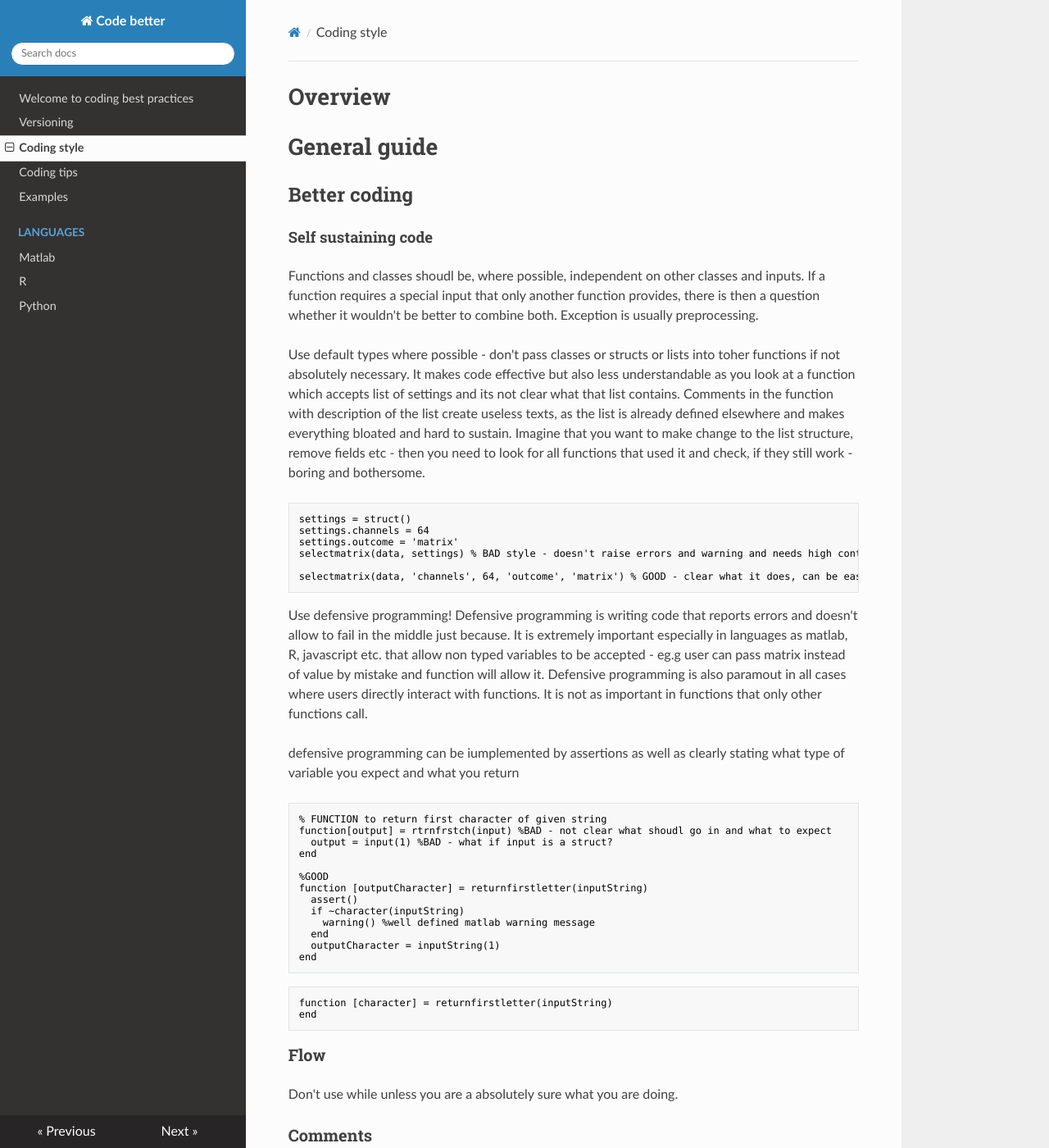
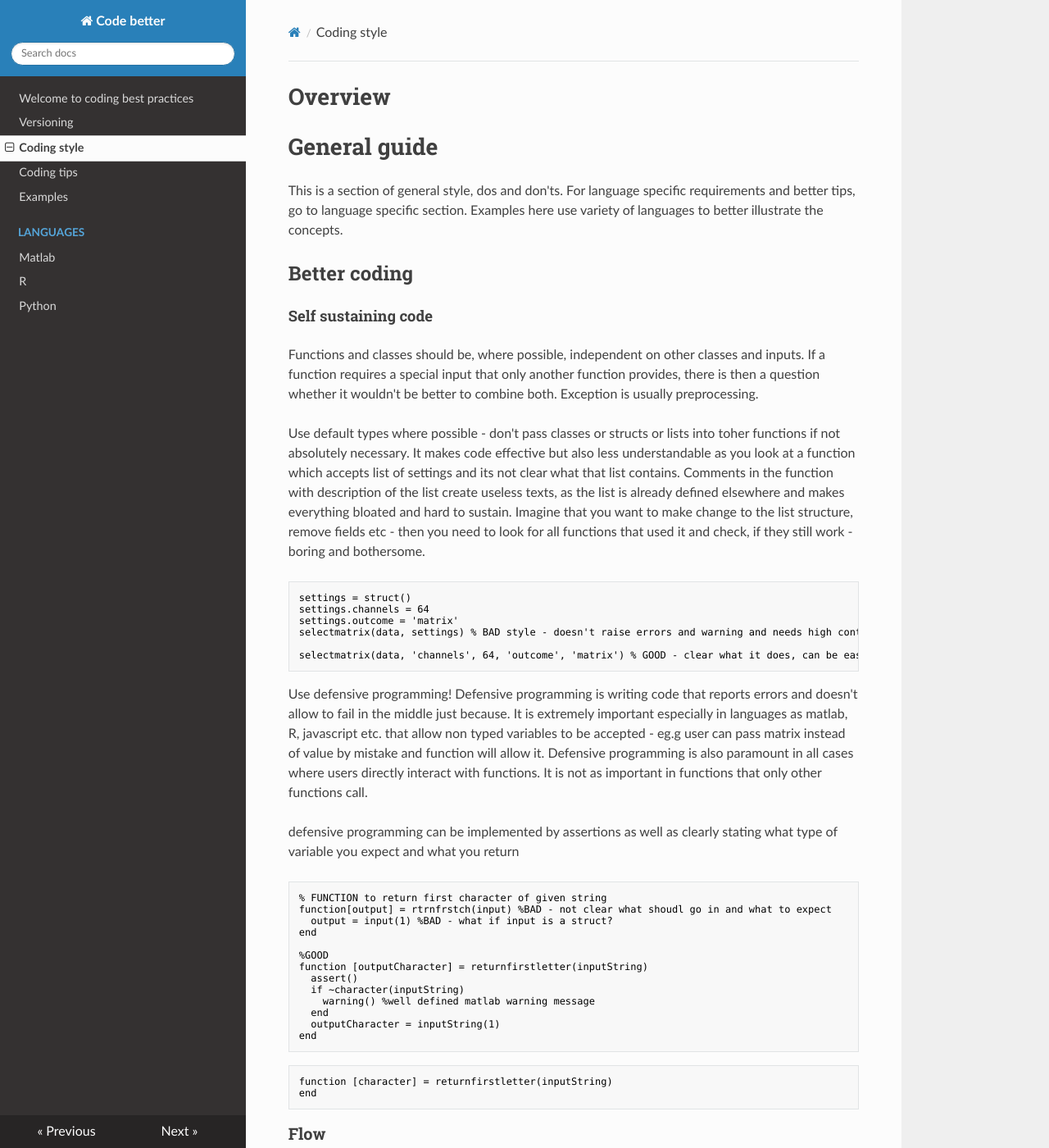
Before and after one commit to lab-code/coding-versioning, an MkDocs documentation site: the page built from docs/coding-style.md, in a window 1280 px wide and 1400 px high. Shown: the whole window at 82% size. Built offline with MkDocs 1.6.1, drawn with Linux system fonts in a browser that asks for light colours; nearby versions of some CDN libraries; old or Windows-style settings are respelled for this version of MkDocs; some of the changed text lies outside the part shown.

Commit message:
slight changes to style and examples. adds better names, structure etc.

````diff
--- a/docs/coding-style.md
+++ b/docs/coding-style.md
@@ -1,10 +1,10 @@
 # Overview
 
 # General guide
-
+This is a section of general style, dos and don'ts. For language specific requirements and better tips, go to language specific section. Examples here use variety of languages to better illustrate the concepts.
 ## Better coding
 #### Self sustaining code
-Functions and classes shoudl be, where possible, independent on other classes and inputs. If a function requires a special input that only another function provides, there is then a question whether it wouldn't be better to combine both. Exception is usually preprocessing.
+Functions and classes should be, where possible, independent on other classes and inputs. If a function requires a special input that only another function provides, there is then a question whether it wouldn't be better to combine both. Exception is usually preprocessing.
 
 Use default types where possible - don't pass classes or structs or lists into toher functions if not absolutely necessary. It makes code effective but also less understandable as you look at a function which accepts list of settings and its not clear what that list contains. Comments in the function with description of the list create useless texts, as the list is already defined elsewhere and makes everything bloated and hard to sustain. Imagine that you want to make change to the list structure, remove fields etc - then you need to look for all functions that used it and check, if they still work - boring and bothersome.
 ```matlab
@@ -17,9 +17,9 @@
 ```
 
 Use defensive programming!
-Defensive programming is writing code that reports errors and doesn't allow to fail in the middle just because. It is extremely important especially in languages as matlab, R, javascript etc. that allow non typed variables to be accepted - eg.g user can pass matrix instead of value by mistake and function will allow it. Defensive programming is also paramout in all cases where users directly interact with functions. It is not as important in functions that only other functions call.
+Defensive programming is writing code that reports errors and doesn't allow to fail in the middle just because. It is extremely important especially in languages as matlab, R, javascript etc. that allow non typed variables to be accepted - eg.g user can pass matrix instead of value by mistake and function will allow it. Defensive programming is also paramount in all cases where users directly interact with functions. It is not as important in functions that only other functions call.
 
-defensive programming can be iumplemented by assertions as well as clearly stating what type of variable you expect and what you return
+defensive programming can be implemented by assertions as well as clearly stating what type of variable you expect and what you return
 ```matlab
 % FUNCTION to return first character of given string
 function[output] = rtrnfrstch(input) %BAD - not clear what shoudl go in and what to expect
@@ -57,7 +57,7 @@
 - functions should be short (under 60 lines) and do a single thing
 
 ## Naming conventions
-These are some of the naming conventions that deal with clarity of the text. Please refer to each individual programming language for specifics of naming.
+These are some of the naming conventions that deal with clarity of the text. Each programming language has some rules and conventions that you should adopt to better communicate with the community, share and collaborate. Please refer to each individual programming language for specifics of naming. Here are only general style requirements.
 
 ### Variables
 Things should be named clearly, uniquely.
````
Also changed, not shown: docs/examples.md (+1 -0 lines).
